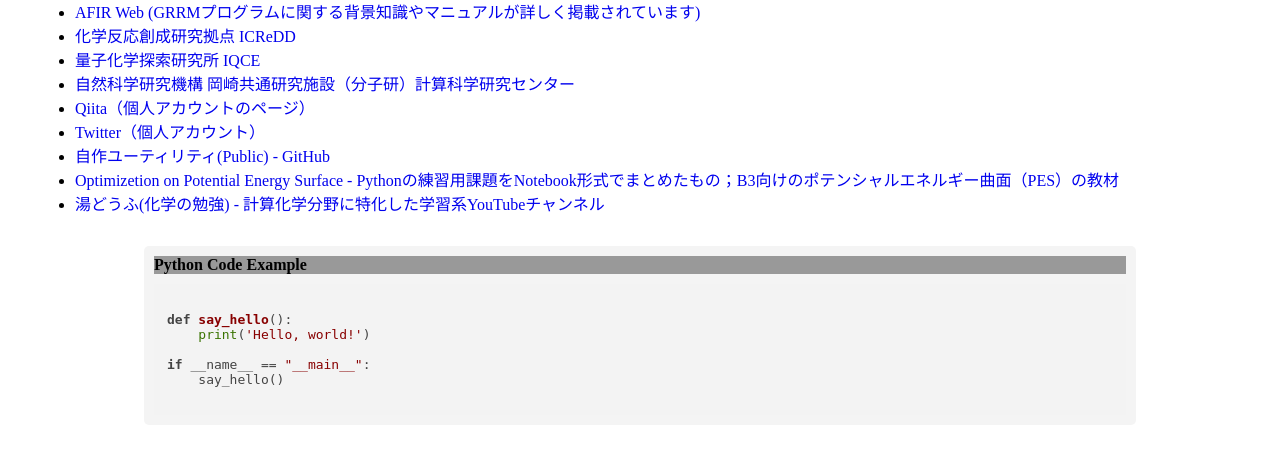
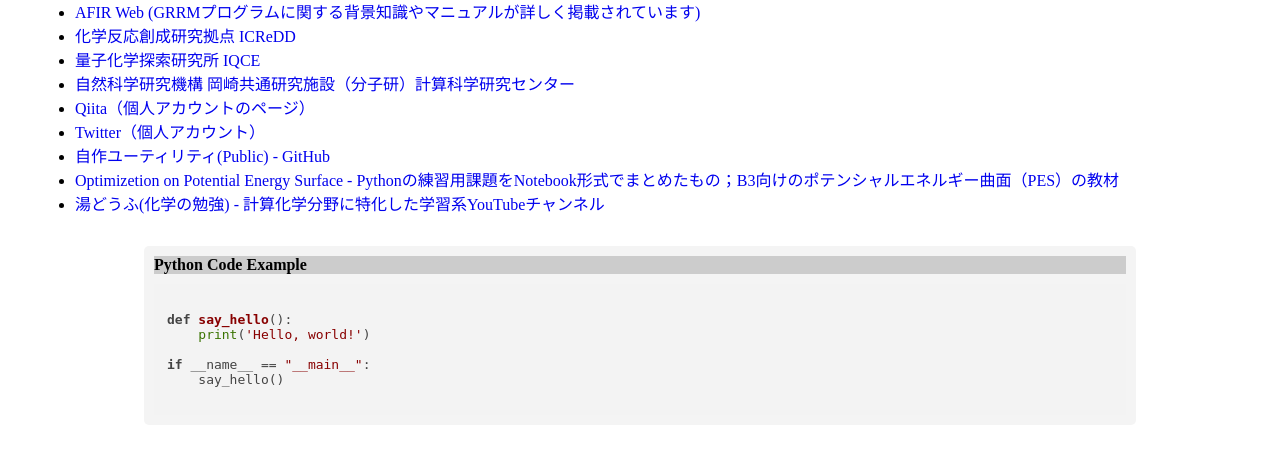
Before and after one commit to h-nabata/h-nabata.github.io, a PHP site: page / in a window 1280 px wide. Shown: the part 4204-4677 px from the top of the page. Run offline with PHP 8.4, Linux system fonts and the light colour scheme; some libraries are stand-ins or nearby versions.

Commit message:
Update stylesheet.css

```diff
--- a/stylesheet.css
+++ b/stylesheet.css
@@ -94,7 +94,7 @@ a {
 }
 .code-title {
     font-weight: bold;
-    background-color: #999999; /* 背景色を設定 */
+    background-color: #CCCCCC; /* 背景色を設定 */
     margin-bottom: 10px; /* タイトルとコードブロックの間にスペースを追加 */
 }
 pre {
```
